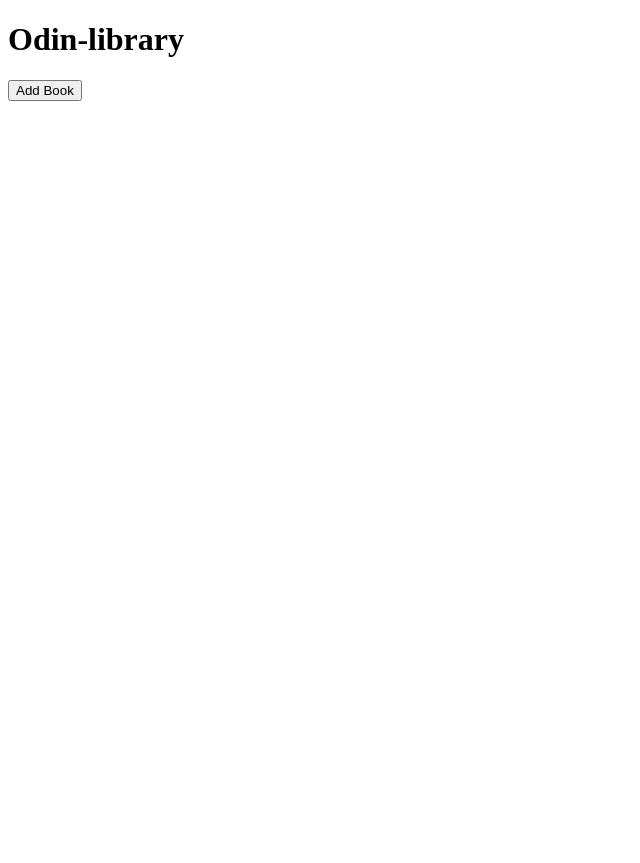
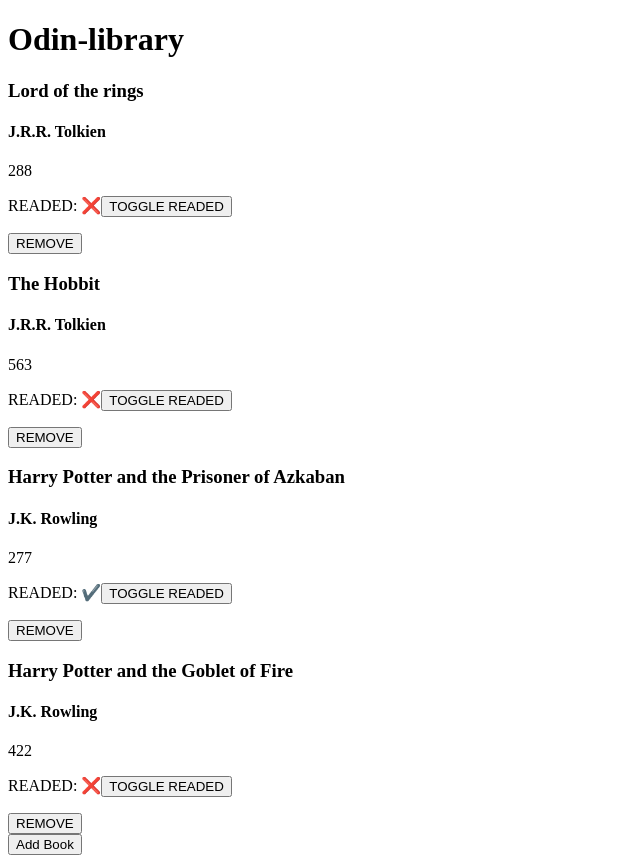
Before and after one commit to Csriso/odin-library, a plain HTML site: page index.html in a window 1280 px wide. Shown: the whole page, without its empty margins (0-640 px from the left). Before the commit the page ends 800 px from the top, so only its background shows below. Drawn offline with Linux system fonts and the light colour scheme.

Commit message:
print books, show books logic

```diff
--- a/index.html
+++ b/index.html
@@ -3,15 +3,13 @@
   <head>
     <meta charset="UTF-8" />
     <meta http-equiv="X-UA-Compatible" content="IE=edge" />
-    <meta name="viewport" content="width=ç, initial-scale=1.0" />
     <title>Odin-library</title>
     <link rel="stylesheet" href="styles.css" />
   </head>
   <body>
-    <script src="script.js"></script>
     <div class="container">
       <h1>Odin-library</h1>
-      <div class="books"></div>
+      <div class="showBooks"></div>
       <div class="addbooks">
         <div class="btnAdd">
           <button onclick="showForm()">Add Book</button>
@@ -25,9 +23,10 @@
           <input type="number" name="pages" />
           <label for="readed">Readed:</label>
           <input type="checkbox" name="readed" />
-          <button type="submit">Add book</button>
+          <button type="submit" onclick="handleSubmit()">Add book</button>
         </form>
       </div>
     </div>
+    <script src="script.js"></script>
   </body>
 </html>
--- a/script.js
+++ b/script.js
@@ -1,17 +1,84 @@
 let myLibrary = [];
 
-function Book(readed = false, name, author, pages) {
-    this.readed = readed;
+function Book(name, author, pages, readed = false) {
     this.name = name;
     this.author = author;
     this.pages = pages;
+    this.readed = readed;
+}
+
+Book.prototype.toggleReaded = function () {
+    this.readed = !this.readed;
 }
 
 function addBookToLibrary(book) {
     myLibrary.push(book);
+    printBooks();
 }
 
 const showForm = () => {
     const formSel = document.getElementById("formAdd");
-    formSel.style.display = "block";
+    formSel.style.display = "flex";
 }
+
+const createSampleBooks = () => {
+    const BookOne = new Book("Lord of the rings", "J.R.R. Tolkien", "288", false);
+    const BookTwo = new Book("The Hobbit", "J.R.R. Tolkien", "563", false);
+    const BookThree = new Book("Harry Potter and the Prisoner of Azkaban", "J.K. Rowling", "277", true);
+    const BookFour = new Book("Harry Potter and the Goblet of Fire", "J.K. Rowling", "422", false);
+    addBookToLibrary(BookOne);
+    addBookToLibrary(BookTwo);
+    addBookToLibrary(BookThree);
+    addBookToLibrary(BookFour);
+}
+
+const printBooks = () => {
+    const container = document.createElement("div");
+    myLibrary.forEach((elem) => {
+        const bookDiv = document.createElement("div");
+        const titleElem = document.createElement("h3");
+        const newContentTitle = document.createTextNode(elem.name);
+        titleElem.appendChild(newContentTitle);
+        const authorElem = document.createElement("h4");
+        const newContentAuthor = document.createTextNode(elem.author);
+        authorElem.appendChild(newContentAuthor);
+        const pagesElem = document.createElement("p");
+        const newContentPages = document.createTextNode(elem.pages);
+        pagesElem.appendChild(newContentPages);
+        const readedElem = document.createElement("p");
+        const changeReadedElem = document.createElement("button");
+        const newContentBtnChange = document.createTextNode("TOGGLE READED");
+        changeReadedElem.appendChild(newContentBtnChange);
+        const newContentReaded = document.createTextNode(elem.readed ? "READED: ✔️" : "READED: ❌");
+        readedElem.appendChild(newContentReaded);
+        readedElem.appendChild(changeReadedElem);
+
+        const removeButtonElem = document.createElement("button");
+        const newContentButton = document.createTextNode("REMOVE");
+        removeButtonElem.appendChild(newContentButton);
+        removeButtonElem.onclick = function () {
+            const findIndex = myLibrary.findIndex((elem) => {
+                return elem.name === this.parentElement.dataset.name;
+            })
+            myLibrary.splice(findIndex, 1);
+            this.parentElement.remove();
+        };
+
+        bookDiv.appendChild(titleElem);
+        bookDiv.appendChild(authorElem);
+        bookDiv.appendChild(pagesElem);
+        bookDiv.appendChild(readedElem);
+        bookDiv.appendChild(removeButtonElem);
+
+        bookDiv.dataset.name = elem.name;
+
+        container.appendChild(bookDiv);
+
+    })
+
+    const booksSelector = document.querySelector(".showBooks");
+    booksSelector.innerHTML = "";
+    booksSelector.appendChild(container);
+}
+createSampleBooks();
+printBooks();
--- a/styles.css
+++ b/styles.css
@@ -1,3 +1,8 @@
 form {
   display: none;
+  flex-direction: column;
+  justify-content: center;
+  align-items: center;
+  justify-items: center;
+  align-content: center;
 }
```
